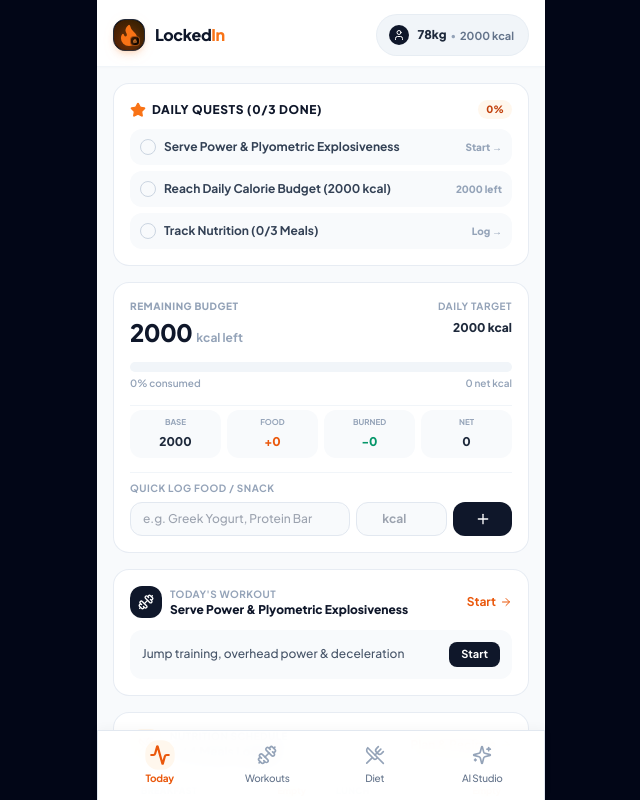
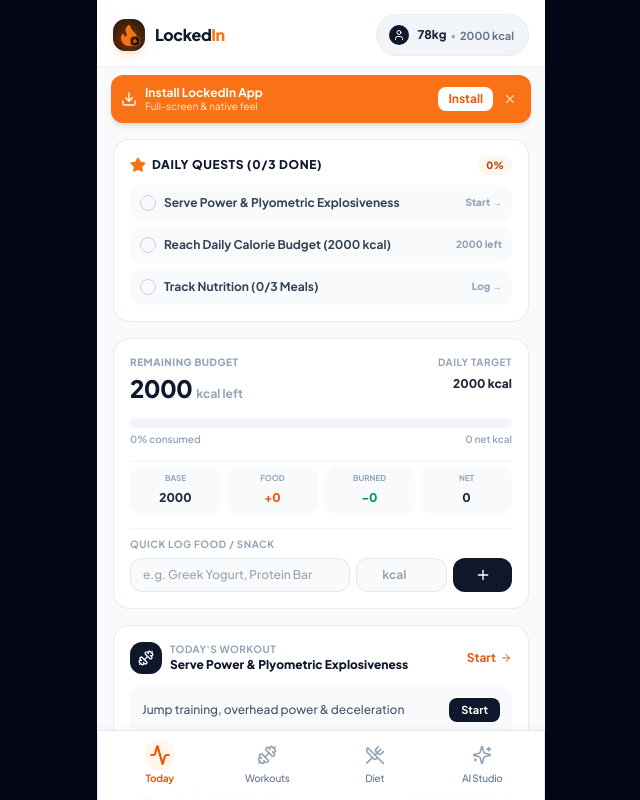
Before and after one commit to jarno-de-coninck/LockedIn, a React (Vite) app in the folder code/LockedIn/: page / in a window 1280 px wide. Shown: the top 800 px of the page, without its empty margins (319-959 px from the left). Built offline with nearby package versions, Linux system fonts and the light colour scheme.

Commit message:
feat: setup GitHub Pages deployment with Groq cloud AI, PWA support, and Tailscale

```diff
--- a/code/LockedIn/capacitor.config.json
+++ b/code/LockedIn/capacitor.config.json
@@ -3,7 +3,7 @@
   "appName": "LockedIn",
   "webDir": "dist",
   "server": {
-    "url": "http://145.19.247.3:5173",
+    "url": "http://100.115.34.31:5173",
     "cleartext": true,
     "androidScheme": "http"
   },
--- a/code/LockedIn/src/App.jsx
+++ b/code/LockedIn/src/App.jsx
@@ -6,9 +6,57 @@
 import DietTab from './components/DietTab';
 import AiStudioTab from './components/AiStudioTab';
 import SplashScreen from './components/SplashScreen';
+import { Download, X } from 'lucide-react';
 
 export default function App() {
   const [showSplash, setShowSplash] = useState(true);
+  const [deferredPrompt, setDeferredPrompt] = useState(null);
+  const [showInstallBanner, setShowInstallBanner] = useState(() => {
+    try {
+      if (typeof window !== 'undefined') {
+        const isStandalone = window.matchMedia('(display-mode: standalone)').matches || window.navigator.standalone;
+        const dismissed = sessionStorage.getItem('lockedin_dismiss_install');
+        return !isStandalone && !dismissed;
+      }
+    } catch {
+      return true;
+    }
+    return true;
+  });
+  const [showInstallGuide, setShowInstallGuide] = useState(false);
+
+  useEffect(() => {
+    const handleBeforeInstall = (e) => {
+      e.preventDefault();
+      setDeferredPrompt(e);
+      const isStandalone = window.matchMedia('(display-mode: standalone)').matches || window.navigator.standalone;
+      if (!isStandalone) {
+        setShowInstallBanner(true);
+      }
+    };
+    window.addEventListener('beforeinstallprompt', handleBeforeInstall);
+    return () => window.removeEventListener('beforeinstallprompt', handleBeforeInstall);
+  }, []);
+
+  const handleInstallClick = async () => {
+    if (deferredPrompt) {
+      deferredPrompt.prompt();
+      const { outcome } = await deferredPrompt.userChoice;
+      if (outcome === 'accepted') {
+        setShowInstallBanner(false);
+        setDeferredPrompt(null);
+      }
+    } else {
+      setShowInstallGuide(true);
+    }
+  };
+
+  const handleDismissBanner = () => {
+    setShowInstallBanner(false);
+    try {
+      sessionStorage.setItem('lockedin_dismiss_install', '1');
+    } catch {}
+  };
 
   // 1. Storage-backed state: User Profile
   const [userProfile, setUserProfile] = useState(() => {
@@ -246,9 +294,85 @@
           setUserProfile={setUserProfile}
           activeSport={activeSport}
           setActiveSport={setActiveSport}
-        trainingGoal={trainingGoal}
-        setTrainingGoal={setTrainingGoal}
-      />
+          trainingGoal={trainingGoal}
+          setTrainingGoal={setTrainingGoal}
+        />
+
+        {/* PWA Install Banner */}
+        {showInstallBanner && (
+          <div className="mx-3.5 mt-2 p-2.5 rounded-xl bg-orange-500 text-white flex items-center justify-between shadow-md">
+            <div className="flex items-center gap-2">
+              <Download className="w-4 h-4 shrink-0" />
+              <div className="text-xs font-bold leading-tight">
+                Install LockedIn App
+                <span className="block text-[10px] font-normal text-orange-100">Full-screen & native feel</span>
+              </div>
+            </div>
+            <div className="flex items-center gap-1.5">
+              <button
+                type="button"
+                onClick={handleInstallClick}
+                className="px-2.5 py-1 rounded-lg bg-white text-orange-600 text-xs font-bold active-press shadow-xs"
+              >
+                Install
+              </button>
+              <button
+                type="button"
+                onClick={handleDismissBanner}
+                className="p-1 text-orange-200 hover:text-white"
+                title="Dismiss"
+              >
+                <X className="w-3.5 h-3.5" />
+              </button>
+            </div>
+          </div>
+        )}
+
+        {/* Install Guide Modal */}
+        {showInstallGuide && (
+          <div className="fixed inset-0 z-50 bg-black/70 backdrop-blur-xs flex items-center justify-center p-4">
+            <div className="bg-slate-900 border border-slate-800 text-white rounded-2xl p-5 max-w-sm w-full shadow-2xl space-y-4">
+              <div className="flex items-center justify-between">
+                <div className="flex items-center gap-2">
+                  <div className="w-8 h-8 rounded-xl bg-orange-500/20 border border-orange-500/30 flex items-center justify-center text-orange-400">
+                    <Download className="w-4 h-4" />
+                  </div>
+                  <h3 className="font-bold text-sm">Install LockedIn App</h3>
+                </div>
+                <button
+                  type="button"
+                  onClick={() => setShowInstallGuide(false)}
+                  className="p-1 text-slate-400 hover:text-white"
+                >
+                  <X className="w-4 h-4" />
+                </button>
+              </div>
+
+              <div className="space-y-3 text-xs text-slate-300">
+                <div className="flex items-start gap-2.5">
+                  <span className="w-5 h-5 rounded-full bg-orange-500 text-white font-bold flex items-center justify-center shrink-0 text-[10px]">1</span>
+                  <span>Tap the <strong>three dots (⋮)</strong> in Chrome at the top right.</span>
+                </div>
+                <div className="flex items-start gap-2.5">
+                  <span className="w-5 h-5 rounded-full bg-orange-500 text-white font-bold flex items-center justify-center shrink-0 text-[10px]">2</span>
+                  <span>Select <strong>"Add to Home screen"</strong> or <strong>"Install app"</strong>.</span>
+                </div>
+                <div className="flex items-start gap-2.5">
+                  <span className="w-5 h-5 rounded-full bg-orange-500 text-white font-bold flex items-center justify-center shrink-0 text-[10px]">3</span>
+                  <span>Tap <strong>Add / Install</strong> — the app will install with its native dark icon!</span>
+                </div>
+              </div>
+
+              <button
+                type="button"
+                onClick={() => setShowInstallGuide(false)}
+                className="w-full py-2.5 rounded-xl bg-orange-500 hover:bg-orange-600 text-white font-bold text-xs active-press"
+              >
+                Got it!
+              </button>
+            </div>
+          </div>
+        )}
 
       {/* Dynamic Tab Body */}
       <main className="flex-1 px-3.5 py-3 sm:px-4 sm:py-4 overflow-y-auto">
--- a/code/LockedIn/src/services/groq.js
+++ b/code/LockedIn/src/services/groq.js
@@ -7,12 +7,16 @@
  */
 
 const GROQ_API_URL = 'https://api.groq.com/openai/v1/chat/completions';
-const GROQ_DEFAULT_MODEL = 'llama-3.3-70b-versatile';
+const GROQ_DEFAULT_MODEL = 'openai/gpt-oss-20b';
+const GROQ_FALLBACK_MODEL = 'llama-3.3-70b-versatile';
 
 export const getActiveProvider = () => {
   const saved = localStorage.getItem('lockedin_ai_provider');
   if (saved) return saved;
   if (import.meta.env.VITE_GROQ_API_KEY) return 'groq';
+  if (typeof window !== 'undefined' && window.location.hostname.includes('github.io')) {
+    return 'groq';
+  }
   return 'local';
 };
 
@@ -20,13 +24,13 @@
   const saved = localStorage.getItem('lockedin_local_ai_endpoint');
   if (saved && saved.trim()) return saved.trim();
 
-  // If inside Capacitor APK or Android standalone WebView, default to laptop Wi-Fi IP
+  // If inside Capacitor APK or Android standalone WebView, default to Tailscale IP
   if (
     typeof window !== 'undefined' &&
     (window.location.protocol === 'capacitor:' ||
       (window.location.hostname === 'localhost' && window.location.port !== '5173'))
   ) {
-    return 'http://145.19.247.3:8080';
+    return 'http://100.115.34.31:8080';
   }
   return '/api/local-ai';
 };
@@ -151,22 +155,44 @@
     }
 
     const controller = new AbortController();
-    const timeoutId = setTimeout(() => controller.abort(), 15000);
-
-    const response = await fetch(GROQ_API_URL, {
+    const timeoutId = setTimeout(() => controller.abort(), 25000);
+
+    const isReasoning = GROQ_DEFAULT_MODEL.includes('gpt-oss') || GROQ_DEFAULT_MODEL.includes('o1');
+    const primaryPayload = {
+      model: GROQ_DEFAULT_MODEL,
+      messages,
+      max_completion_tokens: max_tokens,
+      ...(isReasoning ? { reasoning_effort: 'medium', temperature: 1 } : { temperature, max_tokens }),
+    };
+
+    let response = await fetch(GROQ_API_URL, {
       method: 'POST',
       headers: {
         'Content-Type': 'application/json',
         Authorization: `Bearer ${apiKey}`,
       },
+      body: JSON.stringify(primaryPayload),
+      signal: controller.signal,
+    }).catch(() => null);
+
+    // If primary model fails, try fallback model
+    if (!response || !response.ok) {
+      console.warn(`Primary model ${GROQ_DEFAULT_MODEL} failed, trying fallback ${GROQ_FALLBACK_MODEL}...`);
+      response = await fetch(GROQ_API_URL, {
+        method: 'POST',
+        headers: {
+          'Content-Type': 'application/json',
+          Authorization: `Bearer ${apiKey}`,
+        },
         body: JSON.stringify({
-        model: GROQ_DEFAULT_MODEL,
+          model: GROQ_FALLBACK_MODEL,
           messages,
           temperature,
           max_tokens,
         }),
         signal: controller.signal,
       });
+    }
 
     clearTimeout(timeoutId);
 
@@ -179,7 +205,7 @@
     return {
       content: data.choices?.[0]?.message?.content || '',
       source: 'groq',
-      modelName: 'Llama 3.3 70B (Groq Cloud)',
+      modelName: data.model || GROQ_DEFAULT_MODEL,
     };
   }
 
--- a/code/LockedIn/vite.config.js
+++ b/code/LockedIn/vite.config.js
@@ -3,10 +3,12 @@
 
 // https://vitejs.dev/config/
 export default defineConfig({
+  base: './',
   plugins: [react()],
   server: {
     port: 5173,
     host: true,
+    allowedHosts: true,
     proxy: {
       '/api/local-ai': {
         target: 'http://127.0.0.1:8080',
@@ -15,4 +17,9 @@
       },
     },
   },
+  preview: {
+    port: 5173,
+    host: true,
+    allowedHosts: true,
+  },
 });
```
Also changed, not shown: code/LockedIn/public/manifest.json, 2 other files (tests, documents, lock files or other folders). Lines whose indentation alone changed are shown as unchanged.
